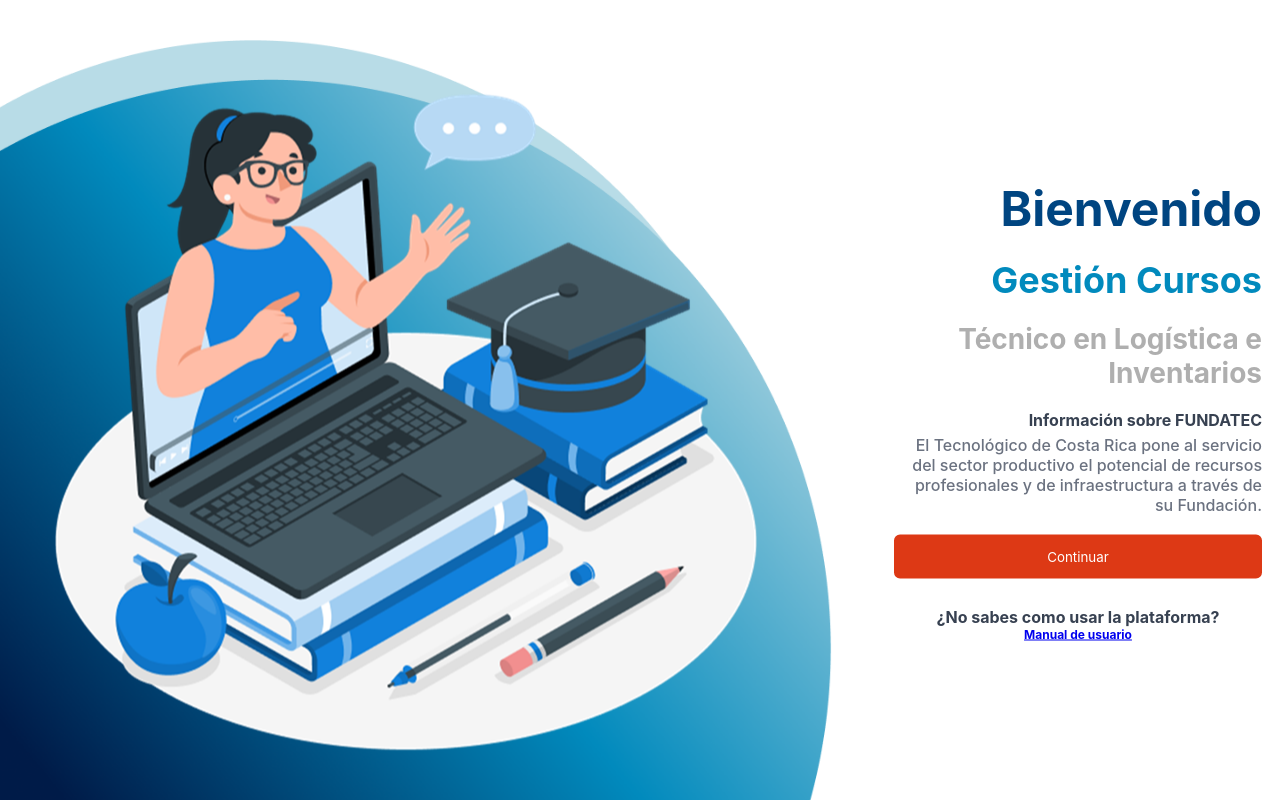
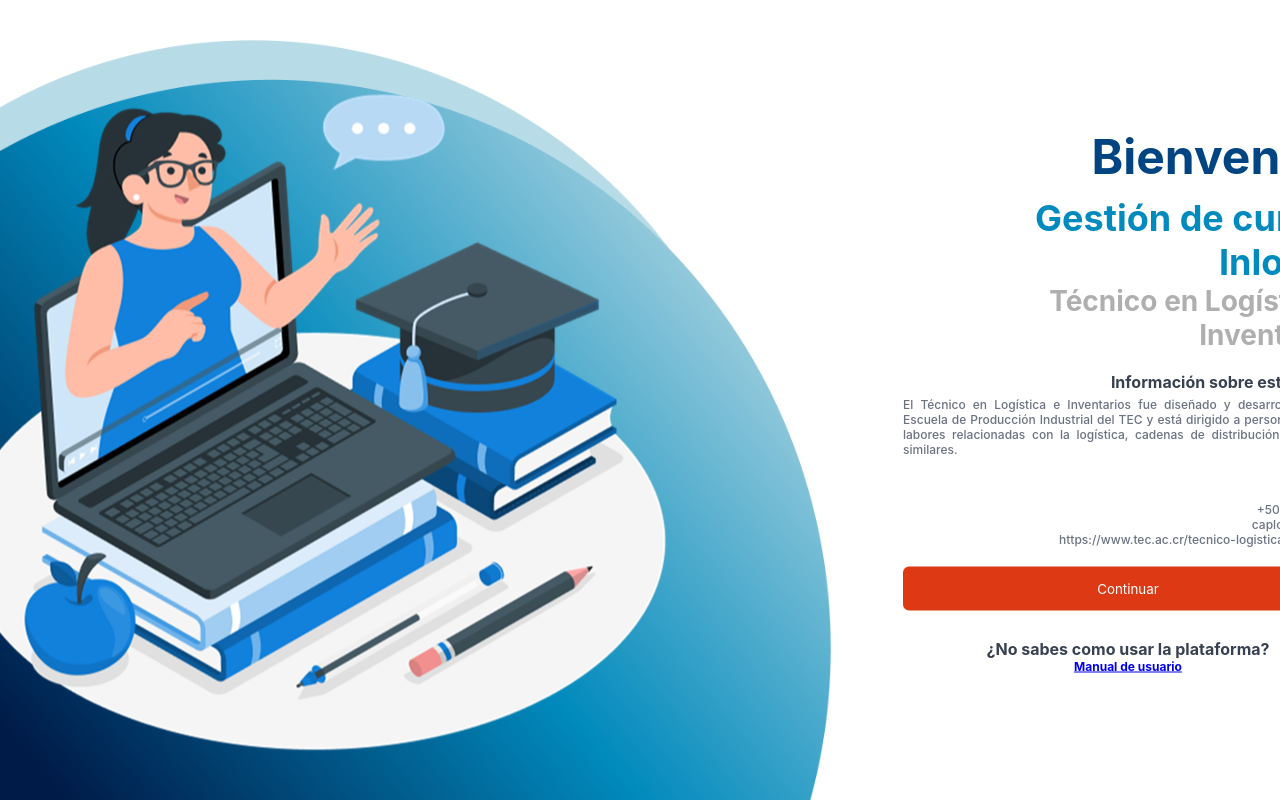
Before and after one commit to aleedca/ProyectoSoftware, a React (Create React App) app in the folder Codigo/client/: page / in a window 1280 px wide. Built offline with nearby package versions, Linux system fonts and the light colour scheme.

Commit message:
Update inicio

```diff
--- a/Codigo/client/src/Inicio.jsx
+++ b/Codigo/client/src/Inicio.jsx
@@ -65,26 +65,26 @@ function Inicio() {
 
           {/* Columna para la imagen */}
           <div className='columna '>
-          <img style={{ marginRight: '100px'}} src={imagen} alt='Imagen Login' />
+          <img style={{ marginRight: '200px'}} src={imagen} alt='Imagen Login' />
           </div>
 
           {/* Columna para el formulario */}
-          <div style={{width : '368px'}}>
+          <div style={{width : '450px'}}>
 
-              <body style={{ marginTop: '20px',textAlign:"end", fontWeight: 'bold', fontSize: '48px', color: '#004581'  }}>Bienvenido</body>
+              <body style={{ marginTop: '0px',textAlign:"end", fontWeight: 'bold', fontSize: '48px', color: '#004581'  }}>Bienvenido</body>
 
-              <body style={{ marginTop: '20px',textAlign:"end", fontWeight: 'bold', fontSize: '36px', color: '#018ABD'  }}>Gestión Cursos</body>
+              <body style={{ marginTop: '10px',textAlign:"end", fontWeight: 'bold', fontSize: '36px', color: '#018ABD'  }}>Gestión de cursos InloTEC</body>
 
-              <body style={{ marginTop: '20px',textAlign:"end", fontWeight: 'bold', fontSize: '28px', color: '#AFAFAF'  }}>Técnico en Logística e Inventarios</body>
+              <body style={{ marginTop: '0px',textAlign:"end", fontWeight: 'bold', fontSize: '28px', color: '#AFAFAF'  }}>Técnico en Logística e Inventarios</body>
 
 
-              <body style={{ marginTop: '20px',textAlign:"end", fontWeight: 'bold', fontSize: '16px'  }}>Información sobre FUNDATEC</body>
+              <body style={{ marginTop: '20px',textAlign:"end", fontWeight: 'bold', fontSize: '16px'  }}>Información sobre este técnico</body>
 
-              <body style={{ marginTop: '5px',textAlign:"end", color: 'gray', fontSize: '16px',color: '#6B7280'  }}>El Tecnológico de Costa Rica pone al servicio del sector productivo el potencial de recursos profesionales y de infraestructura a través de su Fundación.</body>
-              {/* <body style={{ marginTop: '20px',textAlign:"end", fontWeight: 'bold', fontSize: '16px'  }}>Contacto</body>
+              <body style={{ marginTop: '5px',textAlign:"justify", color: 'gray', fontSize: '12px',color: '#6B7280'  }}>El Técnico en Logística e Inventarios fue diseñado y desarrollado por la Escuela de Producción Industrial del TEC y está dirigido a personas en cargo labores relacionadas con la logística, cadenas de distribución, bodegas y similares.</body>
+              <body style={{ marginTop: '20px',textAlign:"end", fontWeight: 'bold', fontSize: '16px'  }}>Contacto</body>
 
-              <body style={{ marginTop: '5px',textAlign:"end", color: 'gray', fontSize: '16px',color: '#6B7280'  }}  >fundatec@tec.ac.cr <br/>
-              https://www.tec.ac.cr/fundatec</body>*/}
+              <body style={{ marginTop: '5px',textAlign:"end", color: 'gray', fontSize: '12px',color: '#6B7280'  }}  >+506 8405 2075 <br/>caplog@itcr.ac.cr <br/>
+              https://www.tec.ac.cr/tecnico-logistica-inventarios</body>
               <button style={{ marginTop: '20px' }} className="btn_naranja" onClick={() => navigate('/login')}>Continuar</button>
               <body style={{ marginTop: '20px',textAlign:"end", fontWeight: 'bold', fontSize: '16px',textAlign: 'center'  }}>¿No sabes como usar la plataforma?</body>
               <body style={{color: '#018ABD', fontWeight: 'bold', textAlign:'center'}}>  <Link to="" >Manual de usuario</Link></body>
```
